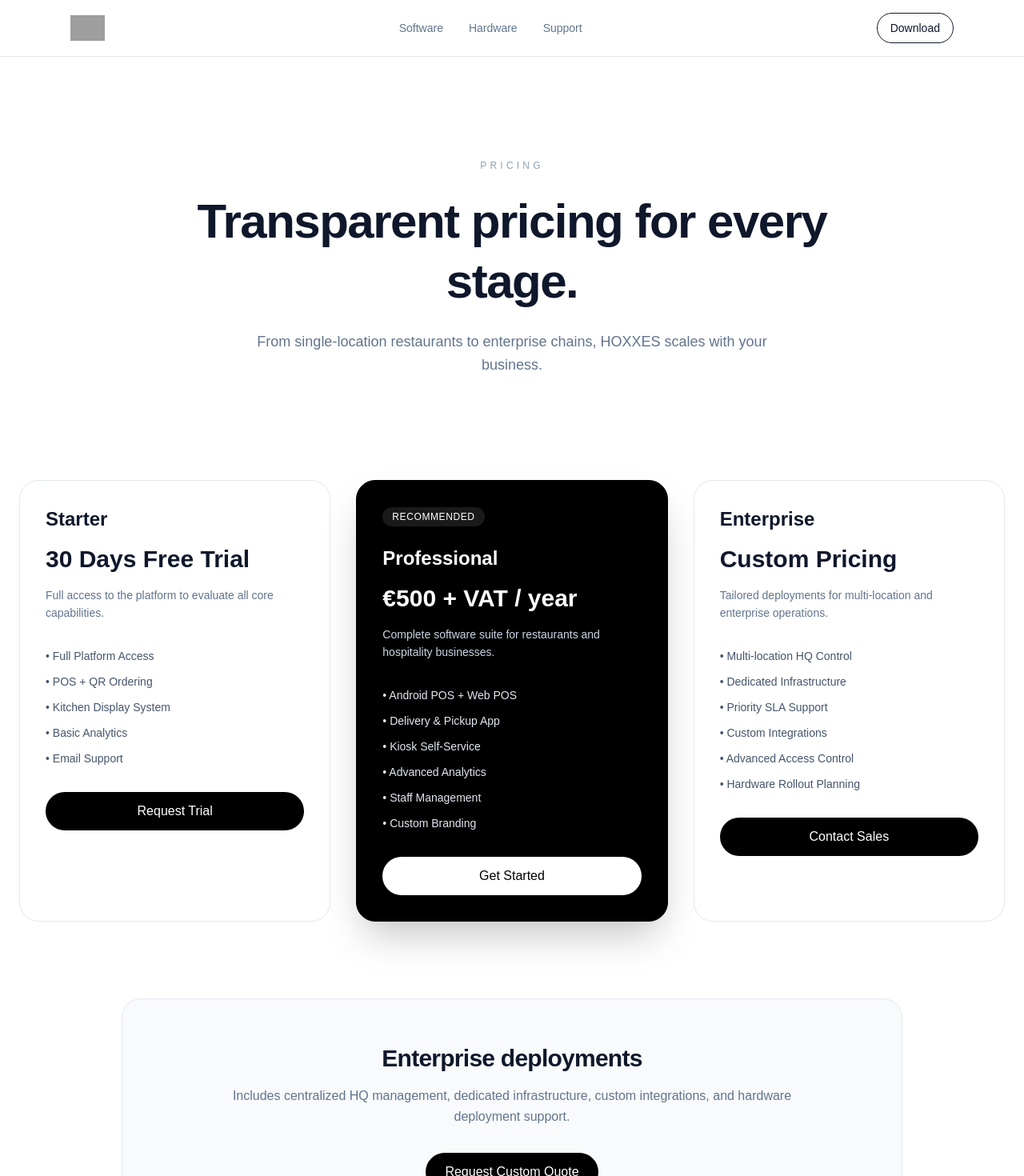
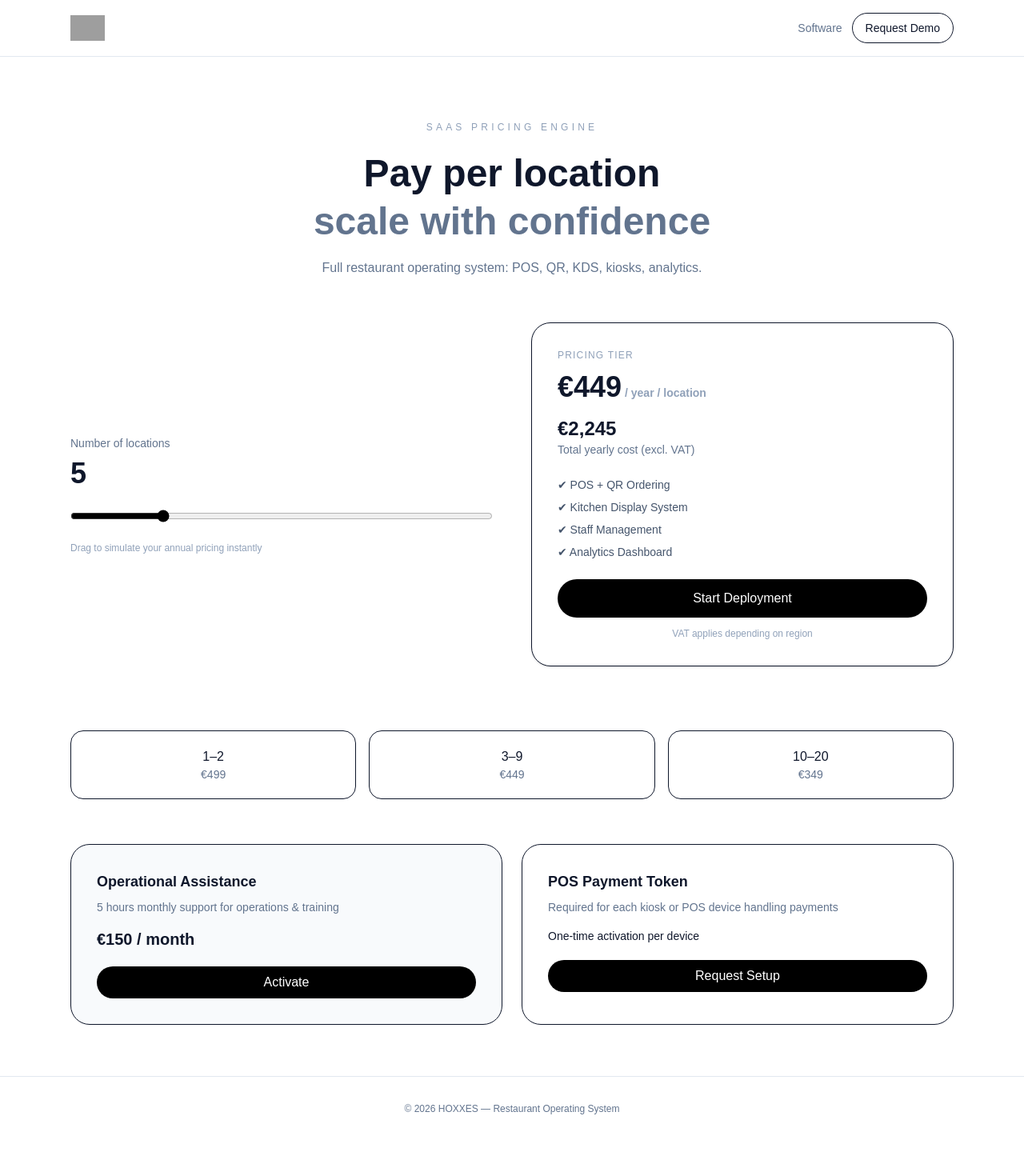
Before and after one commit to leonardapp/web, a Next.js app: page /pricing in a window 1280 px wide. Shown: the top 1470 px of the page at 80% size. After the commit the page ends 1426 px from the top, so only its background shows below. Built offline with nearby package versions, Linux system fonts and the light colour scheme; grey boxes are pictures that could not be loaded.

Commit message:
Improve UI system + responsive fixes

```diff
--- a/app/download/page.tsx
+++ b/app/download/page.tsx
@@ -20,7 +20,7 @@ const platforms = [
     platform: "Android" as Platform,
     title: "HOXXES Android Suite",
     desc: "POS, KDS, Kiosk & Mobile apps for Android ecosystem.",
-    link: "https://hoxxes.app/",
+    link: "/apk",
     badge: "All Apps",
   },
   {
--- a/app/pricing/page.tsx
+++ b/app/pricing/page.tsx
@@ -1,209 +1,236 @@
 "use client";
 
+import { useMemo, useState } from "react";
 import Link from "next/link";
+import { motion } from "framer-motion";
 import Logo from "@/components/Logo";
 
-const plans = [
-  {
-    name: "Starter",
-    price: "30 Days Free Trial",
-    description:
-      "Full access to the platform to evaluate all core capabilities.",
-    features: [
-      "Full Platform Access",
-      "POS + QR Ordering",
-      "Kitchen Display System",
-      "Basic Analytics",
-      "Email Support",
-    ],
-    cta: "Request Trial",
-    href: "/request-demo",
-  },
-  {
-    name: "Professional",
-    price: "€500 + VAT / year",
-    description:
-      "Complete software suite for restaurants and hospitality businesses.",
-    features: [
-      "Android POS + Web POS",
-      "Delivery & Pickup App",
-      "Kiosk Self-Service",
-      "Advanced Analytics",
-      "Staff Management",
-      "Custom Branding",
-    ],
-    cta: "Get Started",
-    href: "/request-demo",
-    featured: true,
-  },
-  {
-    name: "Enterprise",
-    price: "Custom Pricing",
-    description:
-      "Tailored deployments for multi-location and enterprise operations.",
-    features: [
-      "Multi-location HQ Control",
-      "Dedicated Infrastructure",
-      "Priority SLA Support",
-      "Custom Integrations",
-      "Advanced Access Control",
-      "Hardware Rollout Planning",
-    ],
-    cta: "Contact Sales",
-    href: "/contact-sales",
-  },
-];
+/* PRICING LOGIC */
+function getPricePerLocation(locations: number) {
+  if (locations <= 2) return 499;
+  if (locations <= 9) return 449;
+  return 349;
+}
 
 export default function PricingPage() {
+  const [locations, setLocations] = useState(5);
+
+  const price = useMemo(() => getPricePerLocation(locations), [locations]);
+  const total = useMemo(() => price * locations, [price, locations]);
+
+  const isEnterprise = locations >= 10;
+
   return (
-    <div className="bg-white text-slate-900">
+    <div className="min-h-screen bg-white text-slate-900">
 
-     {/* HEADER (ADDED) */}
-<header className="sticky top-0 z-50 backdrop-blur-2xl bg-white/70 border-b border-slate-200">
-  <div className="max-w-6xl mx-auto flex items-center justify-between px-6 py-4">
-
-    {/* LOGO */}
+      {/* HEADER */}
+      <header className="sticky top-0 z-50 bg-white/80 backdrop-blur border-b border-slate-200">
+        <div className="max-w-6xl mx-auto flex items-center justify-between px-4 sm:px-6 py-3 sm:py-4">
           <Logo size="md" />
 
-    {/* NAV (opsional, nëse e ke) */}
-    <nav className="hidden md:flex gap-8 text-sm text-slate-500">
-      <Link href="/software" className="hover:text-black transition">
+          <div className="flex items-center gap-3">
+            <Link
+              href="/software"
+              className="hidden sm:block text-sm text-slate-500 hover:text-black"
+            >
               Software
             </Link>
-      <Link href="/hardware" className="hover:text-black transition">
-        Hardware
+
+            <Link
+              href="/request-demo"
+              className="text-xs sm:text-sm px-4 py-2 border rounded-full hover:bg-black hover:text-white transition"
+            >
+              Request Demo
             </Link>
-      <Link href="/support" className="hover:text-black transition">
-        Support
-      </Link>
-    </nav>
-
-    {/* CTA (opsional) */}
-    <Link
-      href="/download"
-      className="text-sm px-4 py-2 border rounded-full hover:bg-black hover:text-white transition"
-    >
-      Download
-    </Link>
-
+          </div>
         </div>
       </header>
 
       {/* HERO */}
-      <section className="max-w-4xl mx-auto px-6 py-32 text-center">
-        <div className="text-xs uppercase tracking-[0.35em] text-slate-400">
-          Pricing
+      <section className="text-center px-4 sm:px-6 pt-14 sm:pt-20 pb-10 sm:pb-14">
+        <div className="text-[10px] sm:text-xs tracking-[0.35em] text-slate-400 uppercase">
+          SaaS Pricing Engine
         </div>
 
-        <h1 className="mt-6 text-5xl md:text-6xl font-semibold tracking-tight leading-tight">
-          Transparent pricing for every stage.
+        <h1 className="mt-5 text-3xl sm:text-5xl font-semibold leading-tight">
+          Pay per location
+          <span className="block text-slate-500">
+            scale with confidence
+          </span>
         </h1>
 
-        <p className="mt-6 text-lg text-slate-500 leading-relaxed max-w-2xl mx-auto">
-          From single-location restaurants to enterprise chains,
-          HOXXES scales with your business.
+        <p className="mt-4 text-sm sm:text-base text-slate-500 max-w-2xl mx-auto">
+          Full restaurant operating system: POS, QR, KDS, kiosks, analytics.
         </p>
       </section>
 
-      {/* PLANS */}
-      <section className="max-w-7xl mx-auto px-6 pb-24">
-        <div className="grid lg:grid-cols-3 gap-8">
-          {plans.map((plan) => (
-            <div
-              key={plan.name}
-              className={`rounded-3xl border p-8 ${
-                plan.featured
-                  ? "border-black bg-black text-white shadow-2xl"
-                  : "border-slate-200 bg-white"
-              }`}
+      {/* CALCULATOR SECTION */}
+      <section className="max-w-6xl mx-auto px-4 sm:px-6 pb-12 sm:pb-20">
+        <div className="grid grid-cols-1 lg:grid-cols-2 gap-8 lg:gap-12 items-center">
+
+          {/* LEFT */}
+          <div className="space-y-6">
+            <div>
+              <div className="text-sm text-slate-500">
+                Number of locations
+              </div>
+
+              <div className="text-3xl sm:text-4xl font-semibold mt-2">
+                {locations}
+              </div>
+            </div>
+
+            <input
+              type="range"
+              min="1"
+              max="20"
+              value={locations}
+              onChange={(e) => setLocations(Number(e.target.value))}
+              className="w-full accent-black"
+            />
+
+            <div className="text-xs text-slate-400">
+              Drag to simulate your annual pricing instantly
+            </div>
+          </div>
+
+          {/* RIGHT CARD */}
+          <motion.div
+            key={locations}
+            initial={{ opacity: 0, y: 12 }}
+            animate={{ opacity: 1, y: 0 }}
+            className="border rounded-3xl p-5 sm:p-8 shadow-sm bg-white"
           >
-              {plan.featured && (
-                <div className="inline-flex px-3 py-1 rounded-full bg-white/10 text-xs uppercase tracking-wider mb-6">
-                  Recommended
+
+            {isEnterprise && (
+              <div className="text-xs uppercase text-emerald-600 mb-2">
+                Enterprise Volume Pricing Active
               </div>
             )}
 
-              <h2 className="text-2xl font-semibold">{plan.name}</h2>
-
-              <div className="mt-4 text-3xl font-semibold">
-                {plan.price}
+            <div className="text-xs uppercase tracking-widest text-slate-400">
+              Pricing Tier
             </div>
 
-              <p
-                className={`mt-4 text-sm leading-relaxed ${
-                  plan.featured ? "text-slate-300" : "text-slate-500"
-                }`}
-              >
-                {plan.description}
-              </p>
+            <div className="mt-3 text-3xl sm:text-4xl font-semibold">
+              €{price}
+              <span className="text-sm text-slate-400"> / year / location</span>
+            </div>
 
-              <ul className="mt-8 space-y-3">
-                {plan.features.map((feature) => (
-                  <li
-                    key={feature}
-                    className={`text-sm ${
-                      plan.featured ? "text-slate-200" : "text-slate-600"
-                    }`}
-                  >
-                    • {feature}
-                  </li>
-                ))}
+            <div className="mt-4 text-2xl font-semibold">
+              €{total.toLocaleString()}
+            </div>
+
+            <div className="text-sm text-slate-500">
+              Total yearly cost (excl. VAT)
+            </div>
+
+            {/* FEATURES */}
+            <ul className="mt-6 space-y-2 text-sm text-slate-600">
+              <li>✔ POS + QR Ordering</li>
+              <li>✔ Kitchen Display System</li>
+              <li>✔ Staff Management</li>
+              <li>✔ Analytics Dashboard</li>
+
+              {isEnterprise && (
+                <>
+                  <li>✔ 30-Day Free Trial</li>
+                  <li>✔ Multi-location scaling tools</li>
+                </>
+              )}
             </ul>
 
             <Link
-                href={plan.href}
-                className={`mt-8 inline-flex w-full justify-center px-6 py-3 rounded-full font-medium transition ${
-                  plan.featured
-                    ? "bg-white text-black hover:bg-slate-100"
-                    : "bg-black text-white hover:bg-slate-800"
-                }`}
+              href="/request-demo"
+              className="mt-6 block text-center bg-black text-white py-3 rounded-full hover:bg-slate-800 transition"
             >
-                {plan.cta}
+              Start Deployment
             </Link>
-            </div>
-          ))}
+
+            <p className="text-xs text-slate-400 text-center mt-3">
+              VAT applies depending on region
+            </p>
+          </motion.div>
         </div>
       </section>
 
-      {/* ENTERPRISE NOTE */}
-      <section className="max-w-5xl mx-auto px-6 pb-32">
-        <div className="rounded-3xl bg-slate-50 border border-slate-200 p-10 md:p-14 text-center">
-          <h2 className="text-3xl font-semibold tracking-tight">
-            Enterprise deployments
-          </h2>
+      {/* TIER GRID */}
+      <section className="max-w-6xl mx-auto px-4 sm:px-6 pb-14">
+        <div className="grid grid-cols-1 sm:grid-cols-3 gap-4 text-center">
 
-          <p className="mt-4 text-slate-500 leading-relaxed max-w-3xl mx-auto">
-            Includes centralized HQ management, dedicated infrastructure,
-            custom integrations, and hardware deployment support.
+          <div className="border rounded-2xl p-5">
+            <div className="font-medium">1–2</div>
+            <div className="text-sm text-slate-500">€499</div>
+          </div>
+
+          <div className="border rounded-2xl p-5">
+            <div className="font-medium">3–9</div>
+            <div className="text-sm text-slate-500">€449</div>
+          </div>
+
+          <div className="border rounded-2xl p-5">
+            <div className="font-medium">10–20</div>
+            <div className="text-sm text-slate-500">€349</div>
+          </div>
+
+        </div>
+      </section>
+
+      {/* ADD-ONS */}
+      <section className="max-w-6xl mx-auto px-4 sm:px-6 pb-16">
+        <div className="grid grid-cols-1 md:grid-cols-2 gap-6">
+
+          {/* SUPPORT */}
+          <div className="border rounded-3xl p-6 sm:p-8 bg-slate-50">
+            <h3 className="text-lg font-semibold">
+              Operational Assistance
+            </h3>
+
+            <p className="text-sm text-slate-500 mt-2">
+              5 hours monthly support for operations & training
             </p>
+
+            <div className="mt-4 text-xl font-semibold">
+              €150 / month
+            </div>
 
             <Link
               href="/contact-sales"
-            className="mt-8 inline-flex px-6 py-3 bg-black text-white rounded-full"
+              className="mt-5 block text-center bg-black text-white py-2 rounded-full"
             >
-            Request Custom Quote
+              Activate
             </Link>
+          </div>
+
+          {/* TOKEN */}
+          <div className="border rounded-3xl p-6 sm:p-8">
+            <h3 className="text-lg font-semibold">
+              POS Payment Token
+            </h3>
+
+            <p className="text-sm text-slate-500 mt-2">
+              Required for each kiosk or POS device handling payments
+            </p>
+
+            <div className="mt-4 text-sm font-medium">
+              One-time activation per device
+            </div>
+
+            <Link
+              href="/contact-sales"
+              className="mt-5 block text-center bg-black text-white py-2 rounded-full"
+            >
+              Request Setup
+            </Link>
+          </div>
+
         </div>
       </section>
 
       {/* FOOTER */}
-      <footer className="border-t border-slate-200 py-10 text-sm text-slate-500">
-        <div className="max-w-6xl mx-auto px-6 flex justify-between">
-
-          <p>© {new Date().getFullYear()} HOXXES</p>
-
-          <div className="flex gap-6">
-            <Link href="/software" className="hover:text-black transition">
-              Software
-            </Link>
-            <Link href="/hardware" className="hover:text-black transition">
-              Hardware
-            </Link>
-            <Link href="/support" className="hover:text-black transition">
-              Support
-            </Link>
-          </div>
-
+      <footer className="border-t border-slate-200 py-8 text-xs text-slate-500">
+        <div className="max-w-6xl mx-auto px-4 sm:px-6 text-center">
+          © {new Date().getFullYear()} HOXXES — Restaurant Operating System
         </div>
       </footer>
 
--- a/app/software/page.tsx
+++ b/app/software/page.tsx
@@ -93,8 +93,7 @@ const modules = [
 export default function SoftwarePage() {
   return (
     <div className="bg-white text-slate-900">
-
-      {/* HEADER (CORRECT PLACE) */}
+      {/* HEADER */}
       <Header />
 
       {/* HERO */}
@@ -111,10 +110,27 @@ export default function SoftwarePage() {
         </h1>
 
         <p className="mt-6 max-w-3xl mx-auto text-lg text-slate-500 leading-relaxed">
-          HOXXES combines POS, QR ordering, kiosk systems, delivery,
-          kitchen displays, workforce tools and analytics into a
-          single enterprise operating system.
+          HOXXES combines POS, QR ordering, kiosk systems, delivery, kitchen
+          displays, workforce tools and analytics into a single enterprise
+          operating system.
         </p>
+
+        {/* CTA BUTTONS (SOFTWARE + HARDWARE) */}
+        <div className="mt-10 flex justify-center gap-4 flex-wrap">
+          <Link
+            href="/hardware"
+            className="px-6 py-3 border border-slate-300 rounded-full hover:bg-black hover:text-white transition"
+          >
+            Explore Hardware
+          </Link>
+
+          <Link
+            href="/request-demo"
+            className="px-6 py-3 bg-black text-white rounded-full hover:bg-slate-800 transition"
+          >
+            Request Demo
+          </Link>
+        </div>
       </section>
 
       {/* MODULE GRID */}
@@ -143,6 +159,20 @@ export default function SoftwarePage() {
           <h2 className="text-4xl font-semibold">
             Built for enterprise operations.
           </h2>
+
+          <p className="mt-4 text-slate-500">
+            Software and hardware working together as one ecosystem.
+          </p>
+
+          {/* HARDWARE LINK SECONDARY CTA */}
+          <div className="mt-8">
+            <Link
+              href="/hardware"
+              className="text-sm underline text-slate-600 hover:text-black"
+            >
+              View compatible hardware →
+            </Link>
+          </div>
         </div>
       </section>
 
@@ -152,11 +182,25 @@ export default function SoftwarePage() {
           Ready to modernize your operations?
         </h2>
 
-        <div className="mt-10 flex justify-center gap-4">
-          <Link href="/request-demo" className="px-6 py-3 bg-black text-white rounded-full">
+        <div className="mt-10 flex justify-center gap-4 flex-wrap">
+          <Link
+            href="/hardware"
+            className="px-6 py-3 border rounded-full hover:bg-black hover:text-white transition"
+          >
+            View Hardware
+          </Link>
+
+          <Link
+            href="/request-demo"
+            className="px-6 py-3 bg-black text-white rounded-full hover:bg-slate-800 transition"
+          >
             Request Demo
           </Link>
-          <Link href="/pricing" className="px-6 py-3 border rounded-full">
+
+          <Link
+            href="/pricing"
+            className="px-6 py-3 border rounded-full hover:bg-black hover:text-white transition"
+          >
             View Pricing
           </Link>
         </div>
```
Also changed, not shown: app/apk/page.tsx (added, +46 -0 lines), components/Header.jsx (+30 -14 lines). Lines whose indentation alone changed are shown as unchanged.
